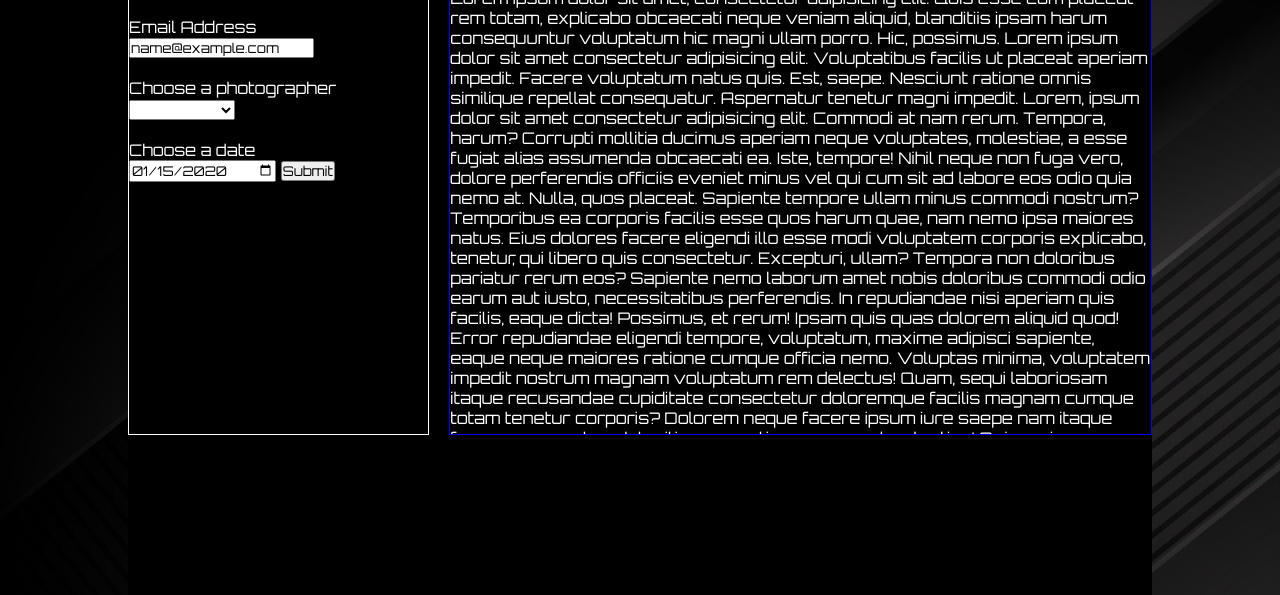
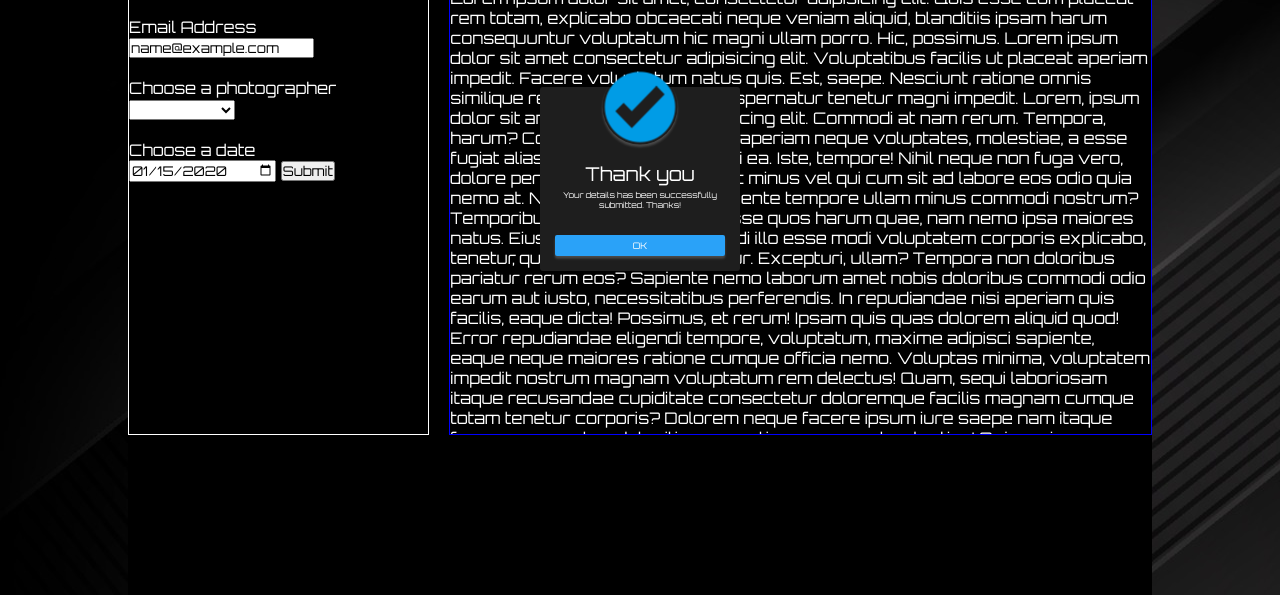
Before and after one commit to AnthonyKeith15/photography-portfolio, a plain HTML site: page portfolio.html in a window 1280 px wide. Both pictures are taken after typing "Sample", "name@example.com", "2020-01-15" into the empty fields and a click on the button "Submit". Shown: the part 221-816 px from the top of the page. Drawn offline with Linux system fonts and the light colour scheme.

Commit message:
form complete

```diff
--- a/app.js
+++ b/app.js
@@ -51,8 +51,18 @@ let inputEmail = document.getElementById("email")
 let inputPhotographer = document.getElementById("photographer")
 let inputAppointment = document.getElementById("appointment");
 let form = document.getElementById('form');
+let okButton = document.getElementById('okbtn');
 console.log(form);
+// Grab item from dom for pop up
+let popup = document.getElementById("popup");
 
+// Function for pop up
+function openPopup(){
+  popup.classList.toggle("open-popup");
+}
+// function closePopup(){
+//   popup.classList.remove("open-popup");
+// }
 
 // Handle submit
 let handleSubmit = function(event){
@@ -80,7 +90,7 @@ let handleSubmit = function(event){
   localStorage.setItem("appointment", jsonFormAppointment);
 }
 form.addEventListener('submit', handleSubmit);
-
+okButton.addEventListener('click', openPopup);
 
 
 // console.log(email);
--- a/css/styles.css
+++ b/css/styles.css
@@ -144,6 +144,67 @@ h3{
   }
 
 
-  select#photo {
+   select#photographer {
     color: black;
   }
+
+  .popup {
+    width: 400px;
+    background: rgb(30, 30, 30);
+    border-radius: 6px;
+    position:absolute;
+    top:0%;
+    left:50%;
+    transform: translate(-50%, -50%) scale(0.1);
+    text-align: center;
+    padding: 0 30px 30px;
+    color: #333;
+    visibility: hidden;
+    transition: transform 0.4s, top 0.4s;
+
+  }
+
+  .open-popup{
+    visibility: visible;
+    top: 50%;
+    transform: translate(-50%, -50%) scale(0.5);
+  }
+
+  /* .close-popup{
+    visibility: hidden;
+
+  } */
+
+  .check{
+    width:150px;
+    height:150px;
+    margin-top: -35px;
+    border-radius: 50%;
+    box-shadow: 0 5px 5px rgba(255, 255, 255, 0.2);
+  }
+
+  .popup h2{
+    font-size: 38px;
+    font-weight:500;
+    margin:30px 0 10px;
+
+  }
+
+  .popup button{
+    width: 100%;
+    margin-top: 50px;
+    padding: 10px 0;
+    background: #2aa2f8;
+    color: rgb(255, 255, 255);
+    border: 0;
+    outline:none;
+    font-size: 18px;
+    border-radius: 4px;
+    cursor: pointer;
+    box-shadow: 0 5px 5px rgba(255, 255, 255, 0.2);
+
+
+
+
+
+  }
--- a/portfolio.html
+++ b/portfolio.html
@@ -27,19 +27,21 @@
     <div class="portfolioPage">
 
       <div class="booking">
+
+
         <form id="form">
 
-            <label id="inputName" for="inputName">Your Name</label><br>
+          <label for="inputName">Your Name</label><br>
           <input id="inputName" type="text" name="inputName" placeholder="your name"><br><br>
 
-            <label  id="email" for="email">Email Address</label><br>
-            <input type="text" name="email" placeholder="Email">
+          <label for="email">Email Address</label><br>
+          <input id="email" type="text" name="email" placeholder="Email">
           <br><br>
 
           <!-- Problem below Here!!! -->
-            <label  id="photographer" for="photographer">Choose a photographer</label><br>
+          <label for="photographer">Choose a photographer</label><br>
 
-            <select name="photo" id="photo" >
+          <select name="photographer" id="photographer" >
             <option placeholder=""></option>
             <option value="Mohammed">Mohammed</option>
             <option value="Anthony">Anthony</option>
@@ -48,13 +50,22 @@
             </select><br><br>
             <!-- Problem above Here!!! -->
 
-            <label  id="appointment" for="appointment">Choose a date</label><br>
-            <input type="date" name="appointment"
+            <label for="appointment">Choose a date</label><br>
+            <input id="appointment" type="date" name="appointment"
             required pattern="\d{4}-\d{2}-\d{2}"/>
             <span class="validity"></span>
+            <!-- added a onclick function -->
+            <button type="submit" class="button" onclick="openPopup()">Submit</button>
 
-            <button type="submit">Submit</button>
-
+            <!-- pop up div -->
+            <div class ="popup" id="popup">
+              <img class="check" src="art-img/blue_checkmark.svg.png">
+              <h2> Thank you</h2>
+              <p>Your details has been successfully submitted. Thanks!</p>
+              <!-- added a on click function here  -->
+              <button type="button" id="okbtn" >OK</button>
+            </div>
+            <!--  Pop up end  -->
           </form>
 
 
```
Also changed, not shown: art-img/blue_checkmark.svg.png (added). Lines whose indentation alone changed are shown as unchanged.
